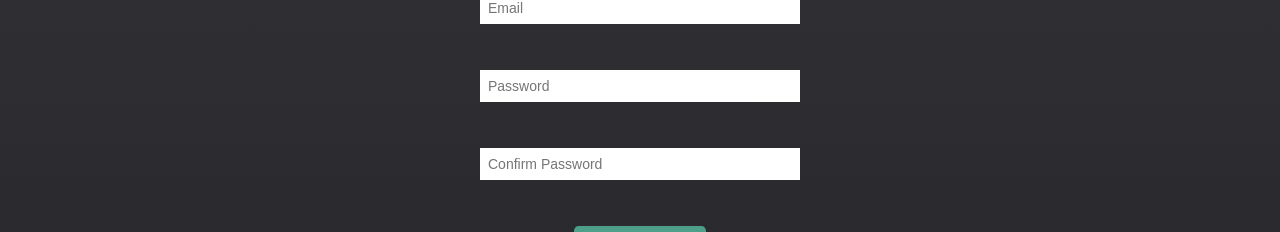
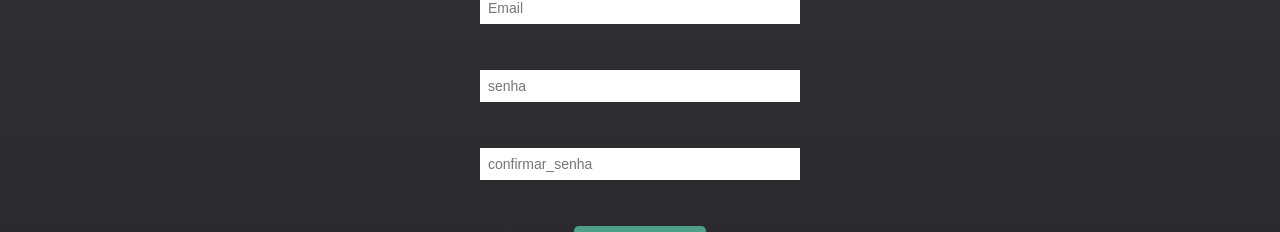
Before and after one commit to Pandas-Vermelhos-DEVs/Front-Locadora-Red-DEVs, a Next.js app: page /Cadastro in a window 1280 px wide. Shown: the part 439-671 px from the top of the page. Built offline with nearby package versions, Linux system fonts and the light colour scheme.

Commit message:
fix(redefinir-senha): corrigido erro de senha formulario
corrigido bug formulario "redefinir senha".

Co-authored-by: Gabriel Viana Santos <Viana-Gabriel@users.noreply.github.com>

```diff
--- a/src/app/(router)/Cadastro/page.jsx
+++ b/src/app/(router)/Cadastro/page.jsx
@@ -4,6 +4,7 @@ import { useState } from 'react'
 import { Navegacao } from '@/components/Navegacao/navegacao'
 import Link from 'next/link'
 import Botao from '@/components/Botao/Botao'
+import Campo from '@/components/Campo/Campo'
 
 export default function Cadastro() {
   const [data, setData] = useState({
@@ -11,47 +12,37 @@ export default function Cadastro() {
     senha: '',
     confirmar_senha: '',
   })
+
+  const handleChange = (tipo) => (novaSenha) => {
+    setData((prevData) => ({
+      ...prevData,
+      [tipo]: novaSenha,
+    }))
+  }
+
   return (
     <>
       <Navegacao lastUrl={'/Login'} closeUrl={'/'} />
+
       <div className='Form_login'>
         <h1>Cadastro</h1>
-        <input
-          className={'Campo'}
-          type={'text'}
+        <Campo
           placeholder={'Email'}
-          value={data.email}
-          onChange={(e) =>
-            setData((prevState) => ({
-              ...prevState,
-              email: e.target.value,
-            }))
-          }
+          valor={data.email}
+          setValor={handleChange('email')}
+          tipo={'email'}
         />
-
-        <input
-          className={'Campo'}
-          type={'password'}
-          placeholder={'Password'}
-          value={data.senha}
-          onChange={(e) =>
-            setData((prevState) => ({
-              ...prevState,
-              senha: e.target.value,
-            }))
-          }
+        <Campo
+          placeholder={'senha'}
+          valor={data.senha}
+          setValor={handleChange('senha')}
+          tipo={'password'}
         />
-        <input
-          className={'Campo'}
-          type={'password'}
-          placeholder={'Confirm Password'}
-          value={data.confirmar_senha}
-          onChange={(e) =>
-            setData((prevState) => ({
-              ...prevState,
-              confirmar_senha: e.target.value,
-            }))
-          }
+        <Campo
+          placeholder={'confirmar_senha'}
+          valor={data.confirmar_senha}
+          setValor={handleChange('confirmar_senha')}
+          tipo={'password'}
         />
 
         <Botao>Criar Conta</Botao>
--- a/src/components/Campo/Campo.jsx
+++ b/src/components/Campo/Campo.jsx
@@ -1,12 +1,12 @@
 /* eslint-disable */
-export default function Campo({ tipo = 'text', placeholder, senha, novaSenha, setValor }) {
+export default function Campo({ tipo = 'text', placeholder, valor, setValor }) {
   return (
     <>
       <input
         className={`Campo`}
         type={tipo}
         placeholder={placeholder}
-        value={novaSenha}
+        value={valor}
         onChange={(e) => setValor(e.target.value)}
       />
     </>
```
Also changed, not shown: src/app/(router)/Login/page.jsx (+12 -12 lines), src/app/(router)/Redefinir/page.jsx (+11 -17 lines), src/app/lib/utils/campo.jsx (added, +15 -0 lines), 1 other file (tests, documents, lock files or other folders).
